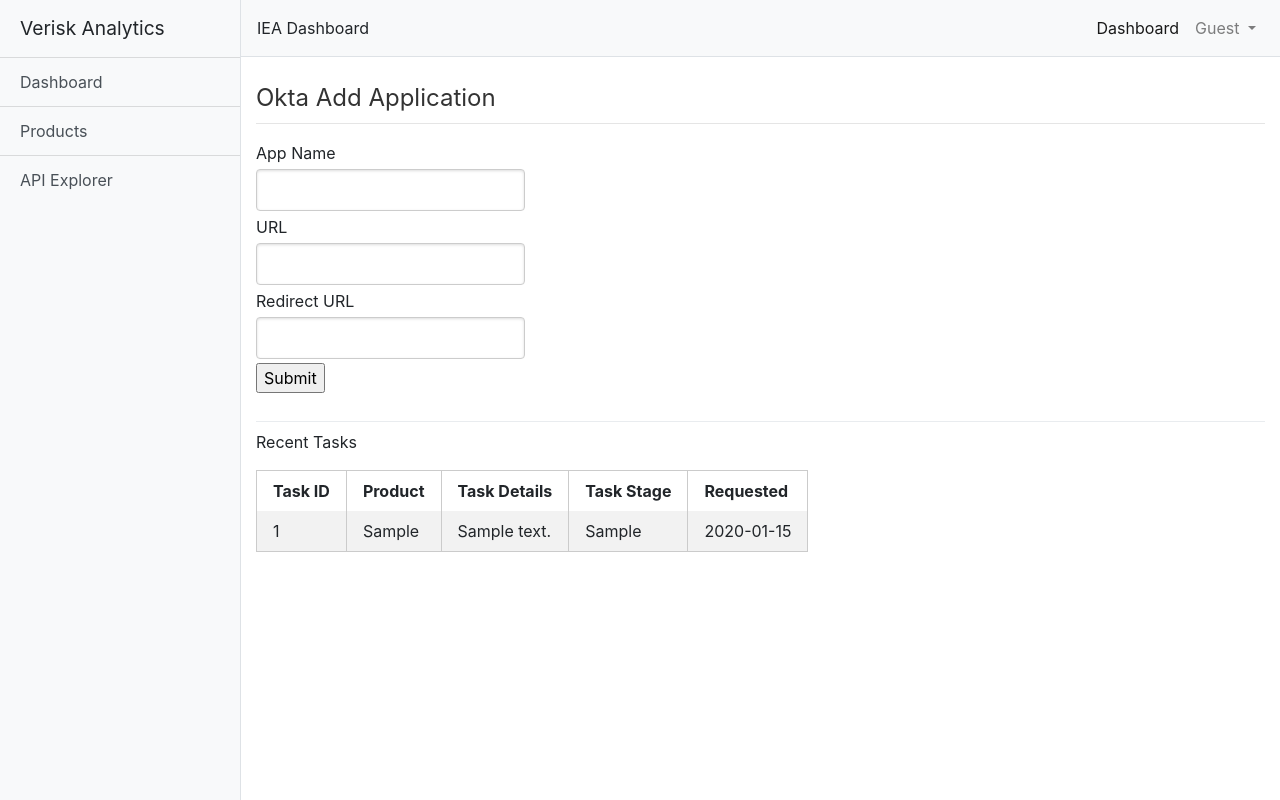
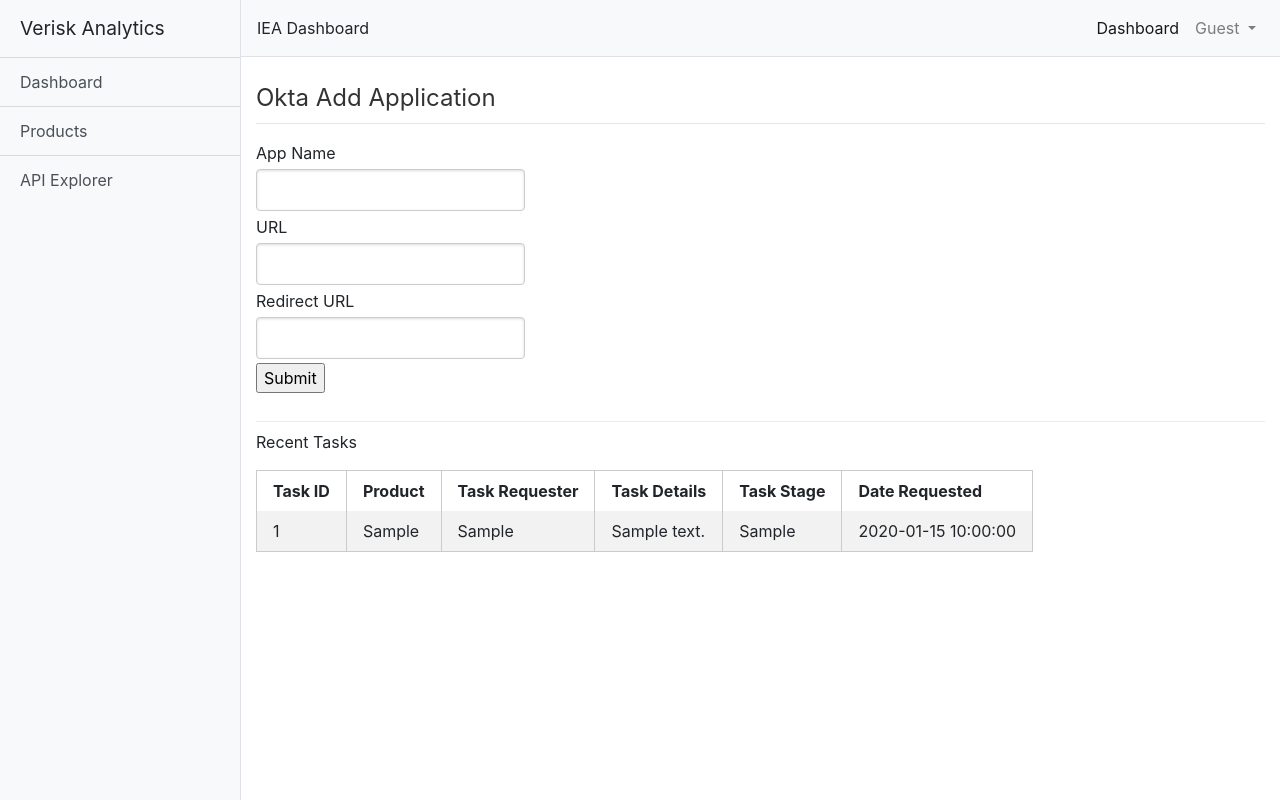
Before and after one commit to dudecole/flask-okta, a Flask app: page /okta_add_app in a window 1280 px wide. Run offline with Flask 2, Linux system fonts and the light colour scheme; tables that the repository leaves empty hold one stand-in row (values such as "Sample post"); some libraries are stand-ins or nearby versions.

Commit message:
task details to dict then json dumps

```diff
--- a/app.py
+++ b/app.py
@@ -4,6 +4,7 @@
 from datetime import datetime
 from flask_oidc import OpenIDConnect
 from okta import UsersClient, UserGroupsClient
+import json
 from okta.framework import ApiClient
 
 import pprint as p
@@ -60,11 +61,13 @@
 def before_request():
     if oidc.user_loggedin:
         g.user = okta_user_client.get_user(oidc.user_getfield("sub"))
-        # print(g.__dict__)
+        print(g.__dict__)
         # print(g.oidc_id_token['groups'])
+        g.username = g.oidc_id_token['preferred_username']
         g.groups = g.oidc_id_token['groups']
         g.group_list = base_groups(g.groups)
         print(g.group_list)
+        print(g.username)
 
     else:
         g.user = None
@@ -107,17 +110,17 @@
 def okta_add_app():
     title = "Okta Add Application"
     if request.method == 'POST':
-        task_url = request.form['url']
-        app_name = request.form['app_name']
-        redirect_url = request.form['redirect_url']
-        task_details = "task_url: {}; " \
-                       "app_name: {}; " \
-                       "redirect_url: {}; ".format(task_url,
-                                                   app_name,
-                                                   redirect_url)
 
+        task_details = dict()
+        task_details['app_url'] = request.form['url']
+        task_details['app_name']= request.form['app_name']
+        task_details['redirect_url'] = request.form['redirect_url']
+
+        p.pprint(task_details)
+        print(type(task_details))
         new_task = RecentTasks(product=title,
-                               task_details=task_details,
+                               task_details=json.dumps(task_details),
+                               task_requester=g.username,
                                task_stage='Submitted')
         try:
             db.session.add(new_task)
--- a/templates/task-table.html
+++ b/templates/task-table.html
@@ -11,18 +11,20 @@
     <tr>
         <th>Task ID</th>
         <th>Product</th>
+        <th>Task Requester</th>
         <th>Task Details</th>
         <th>Task Stage</th>
-        <th>Requested</th>
+        <th>Date Requested</th>
     </tr>
 
     {% for task in tasks%}
     <tr {% if loop.index % 2 != 0 %} class="pure-table-odd" {% endif %}>
         <td> {{ task.id }} </td>
         <td> {{ task.product }} </td>
+        <td> {{ task.task_requester }} </td>
         <td> {{ task.task_details }} </td>
         <td> {{ task.task_stage }} </td>
-        <td> {{ task.date_created.date()}} </td>
+        <td> {{ task.date_created }} </td>
     </tr>
     {% endfor %}
 </table>
```
